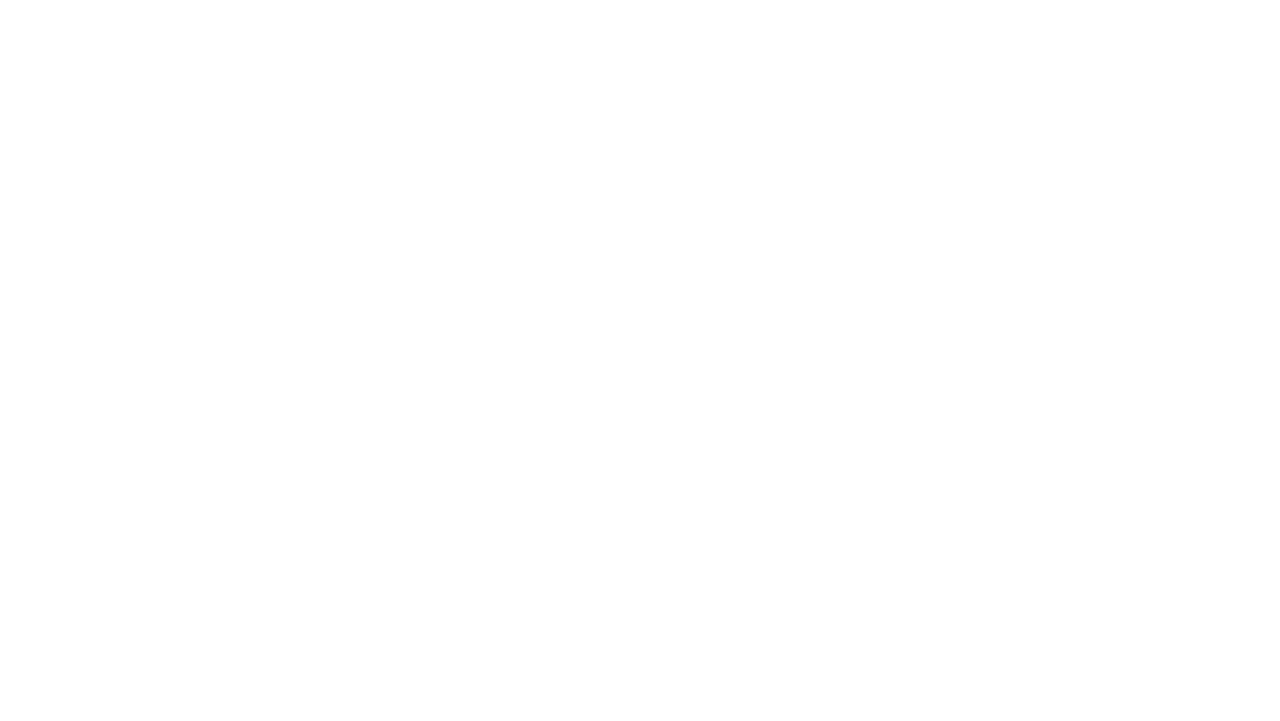
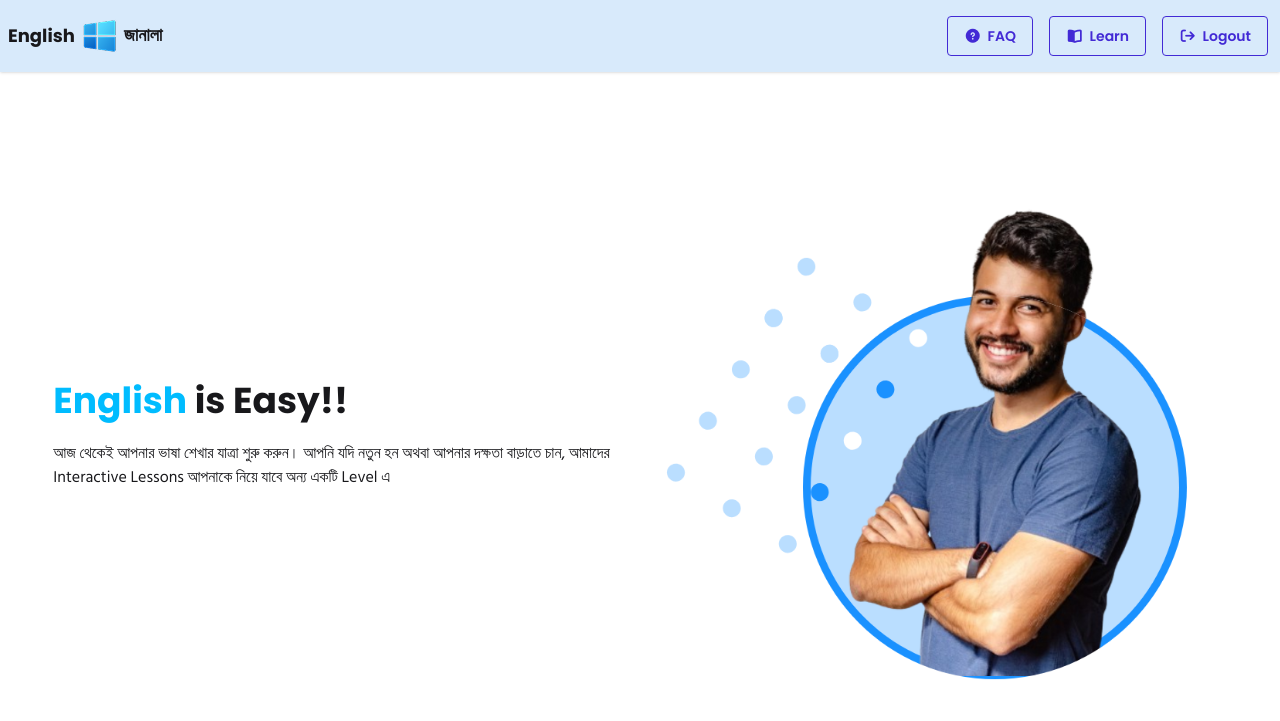
Before and after one commit to Shahriar004/Enlish-Janala, a plain HTML site: page index.html in a window 1280 px wide. Drawn offline with nearby package versions, Linux system fonts and the light colour scheme.

Commit message:
banner done

```diff
--- a/index.html
+++ b/index.html
@@ -26,5 +26,52 @@
 </head>
 <body>
 
+    <header>
+        <div class="navbar bg-base-100 shadow-sm bg-[#d8eafb]">
+  <div class="navbar-start">
+    <div class="dropdown">
+      <div tabindex="0" role="button" class="btn btn-ghost lg:hidden">
+        <svg xmlns="http://www.w3.org/2000/svg" class="h-5 w-5" fill="none" viewBox="0 0 24 24" stroke="currentColor"> <path stroke-linecap="round" stroke-linejoin="round" stroke-width="2" d="M4 6h16M4 12h8m-8 6h16" /> </svg>
+      </div>
+      <ul
+        tabindex="-1"
+        class="menu menu-sm dropdown-content bg-base-100 rounded-box z-1 mt-3 w-52 p-2 shadow">
+        <li>
+        <a href=""><i class="fa-solid fa-circle-question"></i>FAQ</a>
+      </li>
+      <li> <a><i class="fa-solid fa-book-open"></i> Learn </a>
+      </li>
+      <li><a><i class="fa-solid fa-arrow-right-from-bracket"></i>Logout </a></li>
+      </ul>
+    </div>
+    <a href="" class=" flex items-center gap-1">
+        <span class="font-bold text-lg">English</span>
+        <img src="./assets/logo.png" alt="">
+        <span class="font-bangla text-lg font-semibold">জানালা</span>
+    </a>
+  </div>
+  <div class="navbar-end hidden lg:flex">
+    <ul class="menu menu-horizontal px-1 space-x-4">
+      <li>
+        <a href="" class="btn btn-outline btn-primary"><i class="fa-solid fa-circle-question"></i>FAQ</a>
+      </li>
+      <li> <a class="btn btn-outline btn-primary"><i class="fa-solid fa-book-open"></i> Learn </a>
+      </li>
+      <li><a class="btn btn-outline btn-primary"><i class="fa-solid fa-arrow-right-from-bracket"></i>Logout </a></li>
+    </ul>
+  </div>
+</div>
+    </header>
+
+    <section class="flex gap-10 justify-between items-center py-20 w-11/12 mx-auto flex-col-reverse md:flex-row text-center md:text-left">
+        <div class="content flex-1 space-y-5">
+            <h2 class="text-4xl font-bold"><span class="text-[#00BCFF]">English</span> is Easy!!</h1>
+            <p class="font-bangla">আজ থেকেই আপনার ভাষা শেখার যাত্রা শুরু করুন। আপনি যদি নতুন হন অথবা আপনার দক্ষতা বাড়াতে চান, আমাদের Interactive Lessons আপনাকে নিয়ে যাবে অন্য একটি Level এ</p>
+        </div>
+        <div class="image flex-1">
+            <img src="./assets/hero-student.png" alt="">
+        </div>
+    </section>
+
 </body>
 </html>
--- a/style.css
+++ b/style.css
@@ -0,0 +1,7 @@
+* {
+    font-family: "Poppins", sans-serif;
+}
+
+.font-bangla {
+    font-family: "Hind Siliguri", sans-serif;
+}
```
